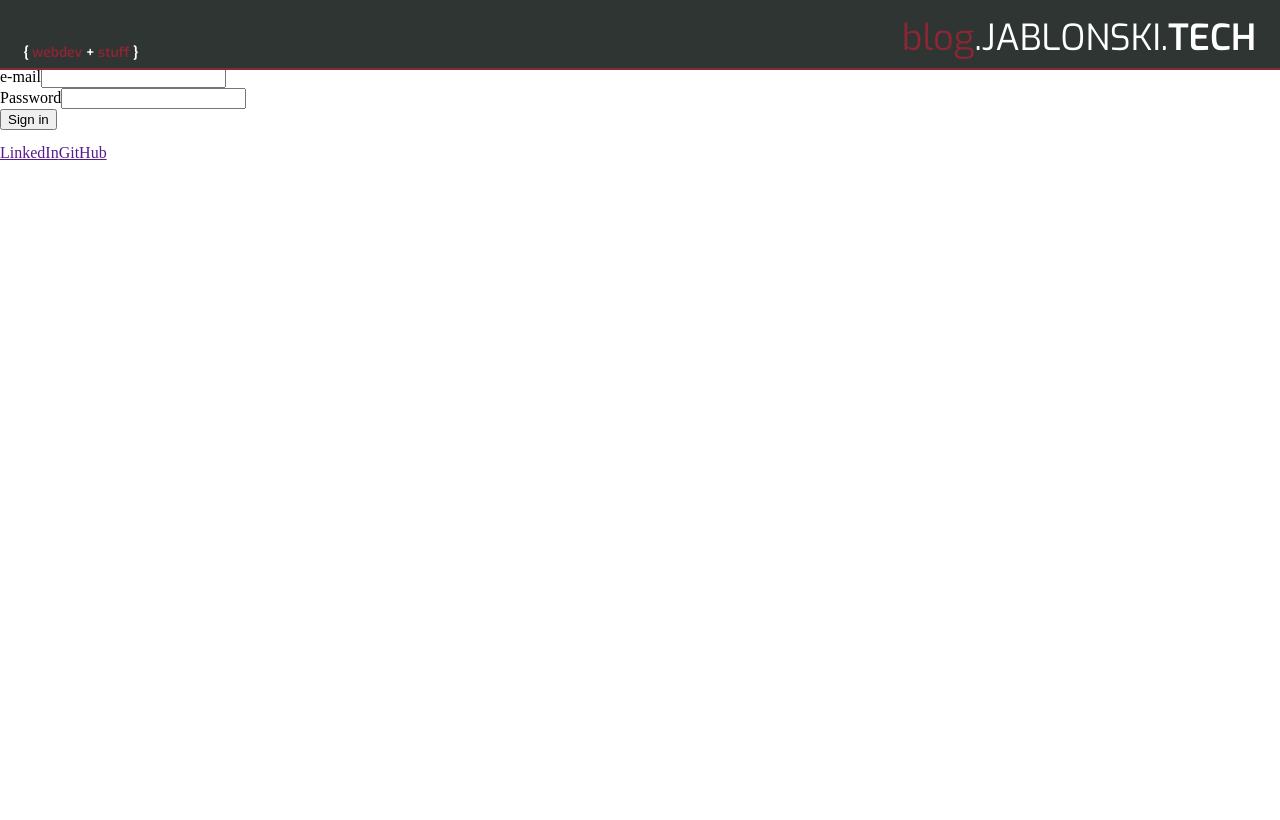
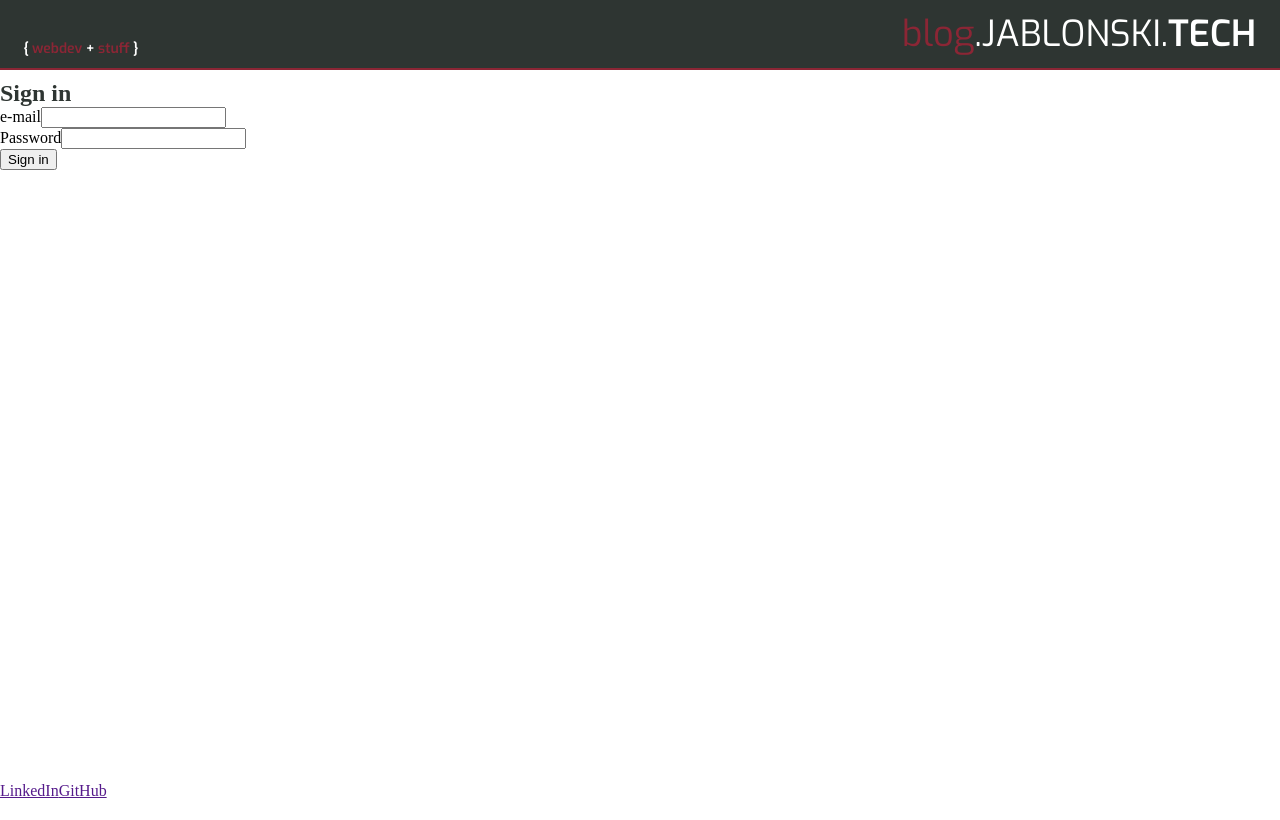
Before and after one commit to jablpiotrek/v-blog, a Vue app: page /login in a window 1280 px wide. Built offline with nearby package versions, Linux system fonts and the light colour scheme; no server answers; the database is empty; what vue-js-modal would draw is missing.

Commit message:
RWD and layout udpates

```diff
--- a/src/assets/config/meta.js
+++ b/src/assets/config/meta.js
@@ -1,5 +1,5 @@
 export default {
-  title: 'blog by Piotr Jablonski',
+  title: 'Blog by Piotr Jablonski',
   desc: 'A place where I try to write something about webdev. And stuff.',
   keywords: 'blog,jablonski,webdev,frontend,piotr jablonski,javascript,css,vue,react'
 }
--- a/src/components/Heading.vue
+++ b/src/components/Heading.vue
@@ -1,5 +1,6 @@
 <template>
   <header :class="`heading ${isScrolled ? 'heading--compact' : ''}`">
+    <div class="heading__content">
       <router-link
         to="/"
         class="heading__home-link"
@@ -11,15 +12,29 @@
       <h2 class="heading__sentence">
         { <span class="heading__sentence heading__sentence--keyword">webdev</span> +  <span class="heading__sentence heading__sentence--keyword">stuff</span> }
       </h2>
+    </div>
+    <div class="heading__navigation">
+      <navigation v-if="showNavigation" />
+    </div>
   </header>
 </template>
 
 <script>
+import Navigation from './Navigation.vue'
+
 export default {
   name: 'Heading',
+  components: {
+    Navigation
+  },
   data() {
     return {
       isScrolled: false
+    }
+  },
+  computed: {
+    showNavigation() {
+      return this.$store.getters.isUserLoggedIn
     }
   },
   mounted() {
@@ -38,29 +53,35 @@ export default {
 <style lang="scss" scoped>
 .heading {
   position: fixed;
+  display: flex;
+  flex-direction: column;
+  justify-content: center;
   top: 0;
-  display: flex;
   box-sizing: border-box;
   width: 100%;
-  height: 70px;
-  flex-direction: column;
-  align-items: center;
-  justify-content: space-between;
-  padding: $spacer-small 0;
+  min-height: 70px;
   background: $primary;
   border-bottom: 2px solid $secondary;
   @include transition(height);
   transform: translateZ(0);
 
   &--compact {
-    height: 42px;
+    min-height: 42px;
   }
+
+  &__content {
+    display: flex;
+    flex-direction: column;
+    align-items: center;
+    justify-content: space-between;
+    padding: $spacer-small 0;
 
     @media #{$screen-medium} {
       flex-direction: row-reverse;
       justify-content: space-between;
       align-items: flex-end;
       padding: $spacer-small $spacer-big;
+    }
   }
 
   &__title {
@@ -88,15 +109,15 @@ export default {
   }
 
   &__sentence {
+    position: relative;
     margin: 0;
     color: $white;
     text-transform: lowercase;
     font-family: $sans-serif;
     font-size: $font-base;
-    @include transition(opacity);
 
     .heading--compact & {
-      opacity: 0;
+      display: none;
     }
 
     &--keyword {
--- a/src/components/MainContent.vue
+++ b/src/components/MainContent.vue
@@ -1,8 +1,7 @@
 <template>
   <div class="main-content">
     <heading />
-    <navigation v-if="showNavigation" />
-    <main>
+    <main class="main-content__router-view">
       <router-view />
     </main>
     <foot />
@@ -17,22 +16,16 @@ import firebase from "firebase/app"
 import "firebase/auth"
 import 'firebase/firestore'
 
-import Navigation from './Navigation.vue'
 import Heading from './Heading.vue'
 import Foot from './Foot.vue'
 
 export default {
   name: 'MainContent',
   components: {
-    Navigation,
     Heading,
     Foot
   },
-  computed: {
-    showNavigation() {
-      return this.$store.getters.isUserLoggedIn
-    }
-  },
+
   created() {
     // init firebase app with config
     firebase.initializeApp(firebaseConfig)
@@ -54,5 +47,14 @@ export default {
 <style lang="scss">
 .main-content {
   position: relative;
+  height: 100%;
+  display: flex;
+  flex-direction: column;
+  box-sizing: border-box;
+  padding-top: 80px;
+
+  &__router-view {
+    flex: 1 0 auto;
+  }
 }
 </style>
--- a/src/components/ParticlesBackground.vue
+++ b/src/components/ParticlesBackground.vue
@@ -22,8 +22,8 @@ export default {
   position: fixed;
   top: 0;
   left: 0;
-  width: 100vw;
-  height: 100vh;
+  width: 100%;
+  height: 100%;
   z-index: -1;
 }
 </style>
--- a/src/styles/_global.scss
+++ b/src/styles/_global.scss
@@ -9,6 +9,7 @@
 // global text setup
 h1, h2, h3, h4, h5, h6, p {
     color: $primary;
+    margin: 0;
 }
 
 p {
@@ -19,5 +20,11 @@ p {
 
 body, html {
     margin: 0;
+    width: 100%;
     height: 100%;
+    box-sizing: border-box;
 }
+
+ul, ol {
+    margin: 0;
+}
--- a/src/views/AddPost.vue
+++ b/src/views/AddPost.vue
@@ -1,5 +1,5 @@
 <template>
-  <div id="add-post">
+  <div>
     <h2>
       Add post
     </h2>
--- a/src/views/EditPost.vue
+++ b/src/views/EditPost.vue
@@ -1,5 +1,5 @@
 <template>
-  <div id="edit-post">
+  <div>
     <h2>
       Edit Post
     </h2>
--- a/src/views/Home.vue
+++ b/src/views/Home.vue
@@ -1,5 +1,5 @@
 <template>
-  <div id="home">
+  <div>
 
     <post-placeholder v-if="!finishedLoading" />
     <template v-else-if="posts.length">
--- a/src/views/Login.vue
+++ b/src/views/Login.vue
@@ -1,5 +1,5 @@
 <template>
-  <div id="login">
+  <div>
     <h2>
       Sign in
     </h2>
--- a/src/views/PostDetails.vue
+++ b/src/views/PostDetails.vue
@@ -1,5 +1,5 @@
 <template>
-  <div id="post-details">
+  <div>
     <post-placeholder v-if="isLoading" />
     <post-not-found v-else-if="!post" />
     <post
```
Lines whose indentation alone changed are shown as unchanged.
